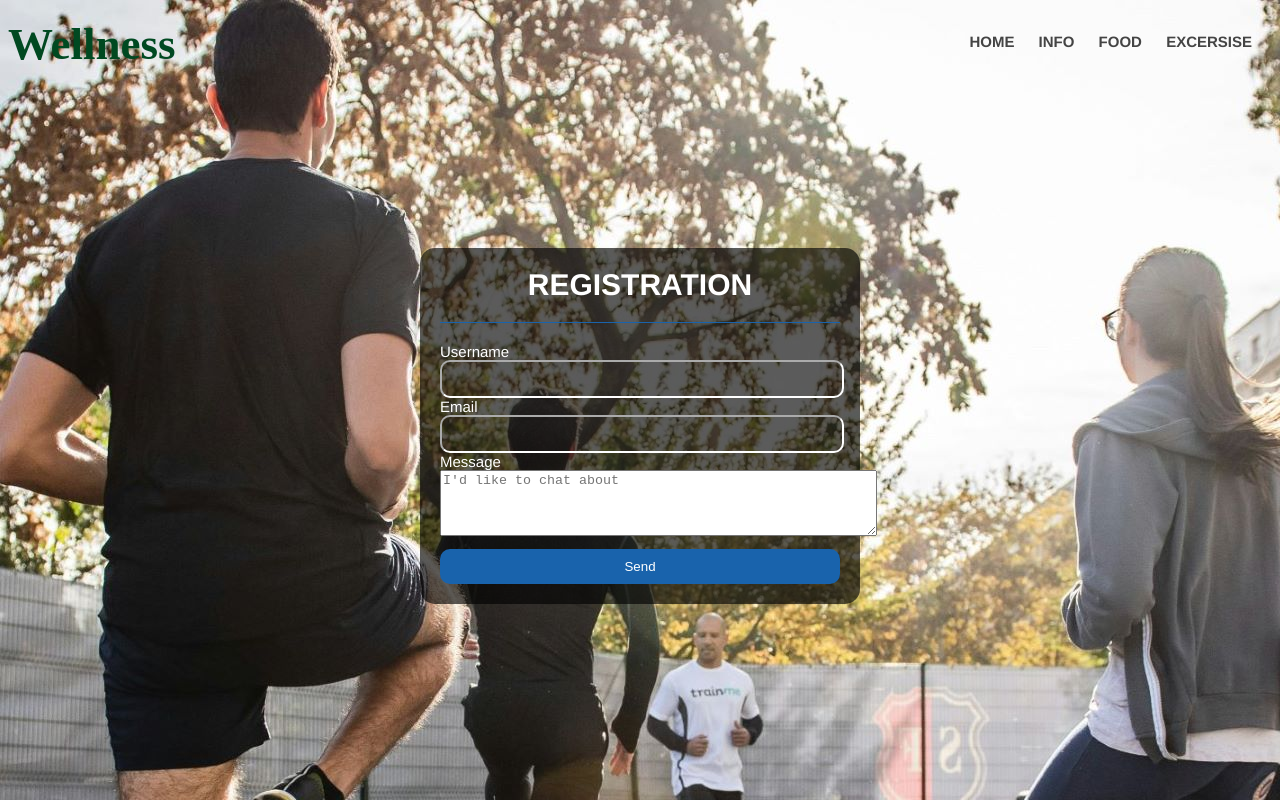
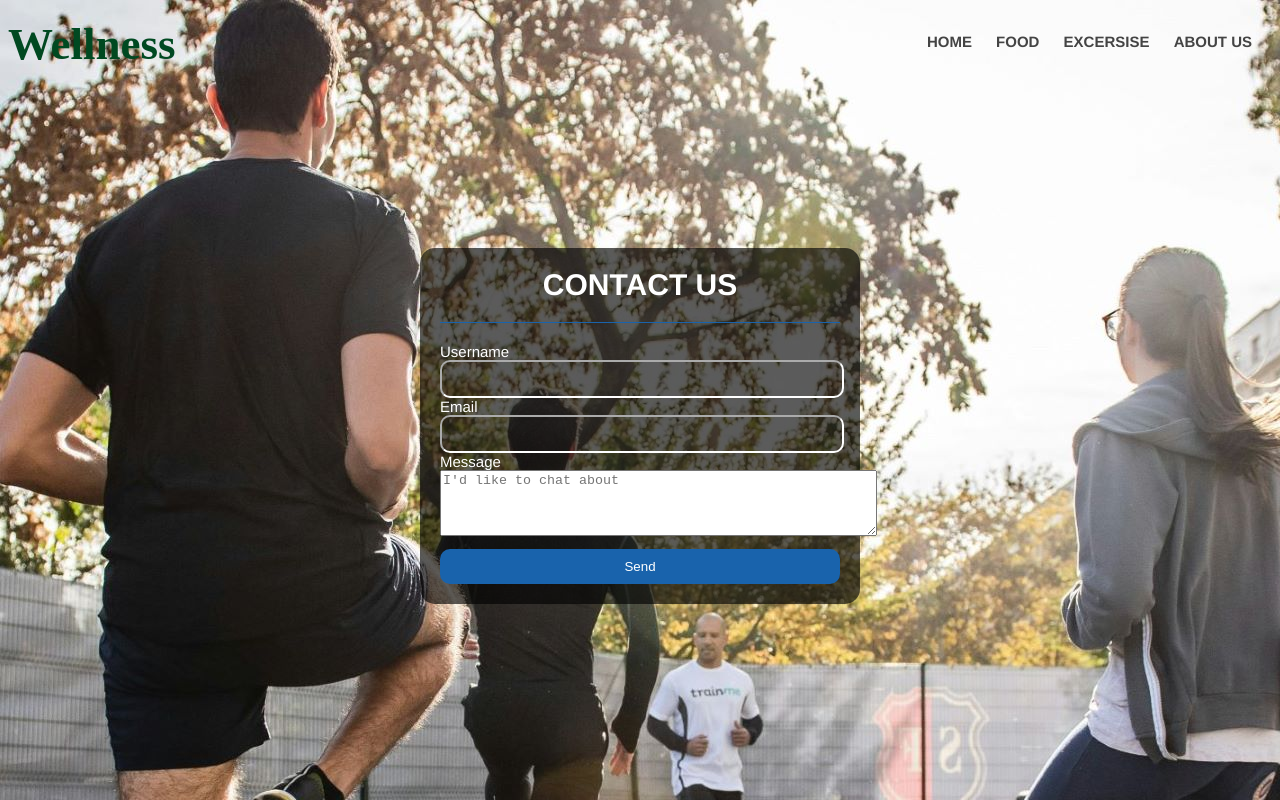
Before and after one commit to alaahawiti/wellness-website, a plain HTML site: page contact-us.html in a window 1280 px wide. Drawn offline with Linux system fonts and the light colour scheme.

Commit message:
Add files via upload

```diff
--- a/contact-us.html
+++ b/contact-us.html
@@ -18,10 +18,10 @@
          <h1>Wellness</h1>
          <nav>
          <ul>
-           <li><a href="index.html">Home</a></li>
-           <li><a href="info.html">info</a></li>
-           <li><a href="healthy-food.html">food</a></li>
-           <li><a href="excersise.html">excersise</a></li>
+          <li><a href="index.html">Home</a></li>
+          <li><a href="healthy-food.html">food</a></li>
+          <li><a href="excersise.html">excersise</a></li>
+          <li><a href="aboutus.html">about us</a></li>
          </ul>
         </nav>
        </div>
@@ -29,7 +29,7 @@
 
      <form id="form" action="https://formspree.io/f/myyqqyek"
      method="POST">
-     <h5 style="color: rgb(255, 255, 255);">Registration </h5>
+     <h5 style="color: rgb(255, 255, 255);">contact us </h5>
      <div class="input-control">
         <label for="">Username</label>
        <input type="text" name="Username" required />
```
